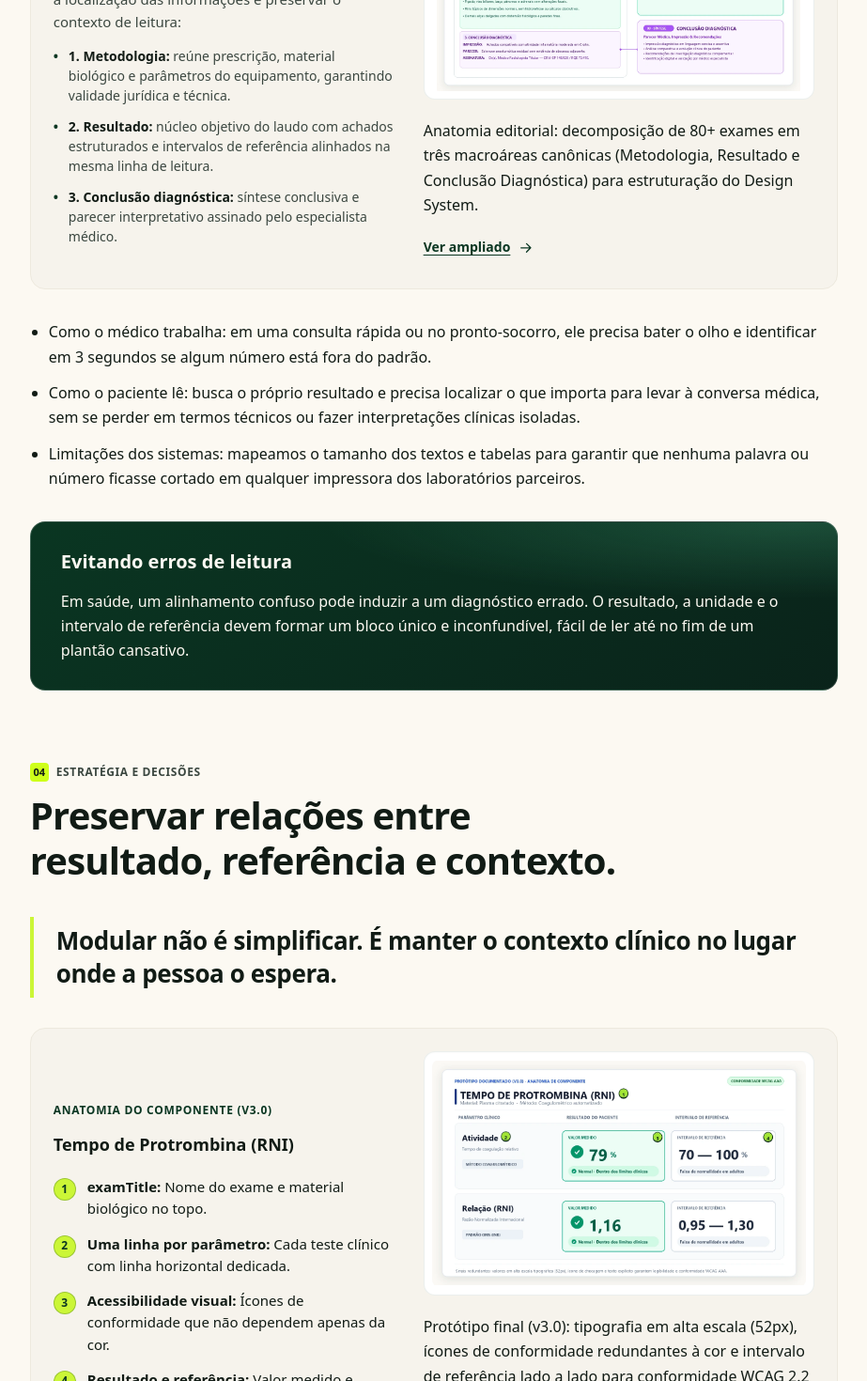
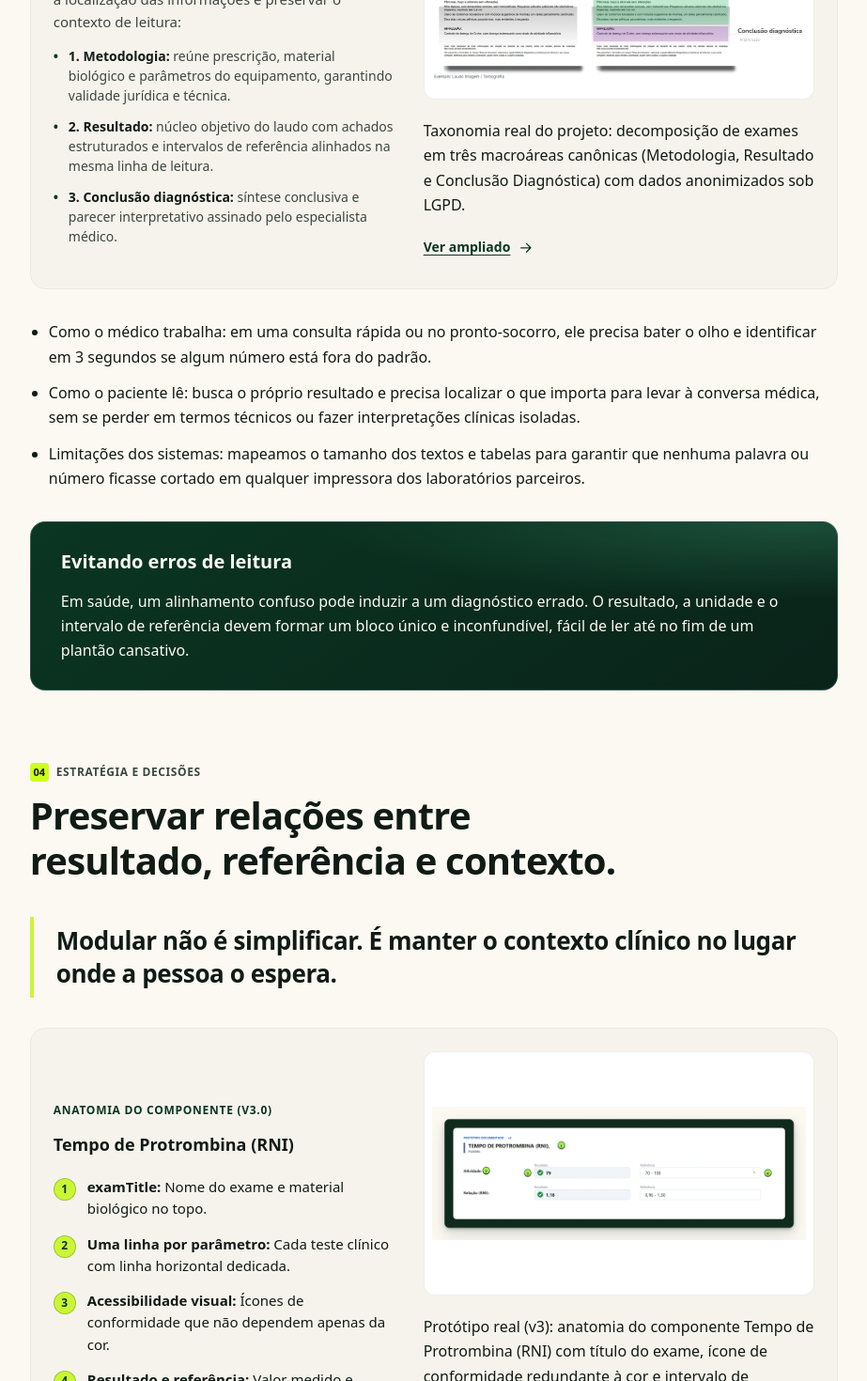
Before and after one commit to israelfull-commits/portfolio, a React (Vite) app in the folder site/: page /cases/einstein-laudos in a window 1280 px wide. Shown: the part 3520-4990 px from the top of the page at 94% size, without its empty margins (317-1240 px from the left). Built offline with nearby package versions, Linux system fonts and the light colour scheme; a web font is replaced by a local one.

Commit message:
fix(einstein): replace synthetic protrombina and macroareas diagrams with 100% authentic Figma project deliverables

```diff
--- a/site/src/pages/CasePages.tsx
+++ b/site/src/pages/CasePages.tsx
@@ -326,12 +326,12 @@ export const einsteinPresentation: CasePresentationData = {
             <div className="cp-split-media">
               <CaseFigure
                 image={{
-                  src: "/images/hiae-taxonomia-macroareas.webp",
-                  width: 1200,
-                  height: 750,
-                  alt: "Anatomia editorial e taxonomia de dados do exame: decomposição em três macroáreas (Metodologia, Resultado e Conclusão Diagnóstica)",
+                  src: "/images/hiae-taxonomia-laudo-2000.webp",
+                  width: 2000,
+                  height: 1097,
+                  alt: "Prancha real de taxonomia clínica do projeto Einstein: decomposição de laudo de enterotomografia nas três macroáreas (Metodologia, Resultado e Conclusão Diagnóstica)",
                   caption:
-                    "Anatomia editorial: decomposição de 80+ exames em três macroáreas canônicas (Metodologia, Resultado e Conclusão Diagnóstica) para estruturação do Design System.",
+                    "Taxonomia real do projeto: decomposição de exames em três macroáreas canônicas (Metodologia, Resultado e Conclusão Diagnóstica) com dados anonimizados sob LGPD.",
                 }}
               />
             </div>
@@ -401,11 +401,11 @@ export const einsteinPresentation: CasePresentationData = {
               <CaseFigure
                 image={{
                   src: "/images/hiae-componente-protrombina-crop.webp",
-                  width: 1200,
-                  height: 720,
-                  alt: "Anatomia modular do componente de resultado clínico (v3.0): Tempo de Protrombina (RNI) com tipografia de alta escala (52px), ícone de conformidade e intervalo de referência alinhado lado a lado",
+                  width: 1800,
+                  height: 640,
+                  alt: "Recorte real do protótipo v3 do projeto Einstein: componente Tempo de Protrombina (RNI) com examTitle, linha por parâmetro, ícone de conformidade redundante à cor e referência alinhada lado a lado",
                   caption:
-                    "Protótipo final (v3.0): tipografia em alta escala (52px), ícones de conformidade redundantes à cor e intervalo de referência lado a lado para conformidade WCAG 2.2 AAA.",
+                    "Protótipo real (v3): anatomia do componente Tempo de Protrombina (RNI) com título do exame, ícone de conformidade redundante à cor e intervalo de referência alinhado lado a lado.",
                 }}
               />
             </div>
```
Also changed, not shown: site/public/images/hiae-componente-protrombina-crop.webp, 2 other files (tests, documents, lock files or other folders).
